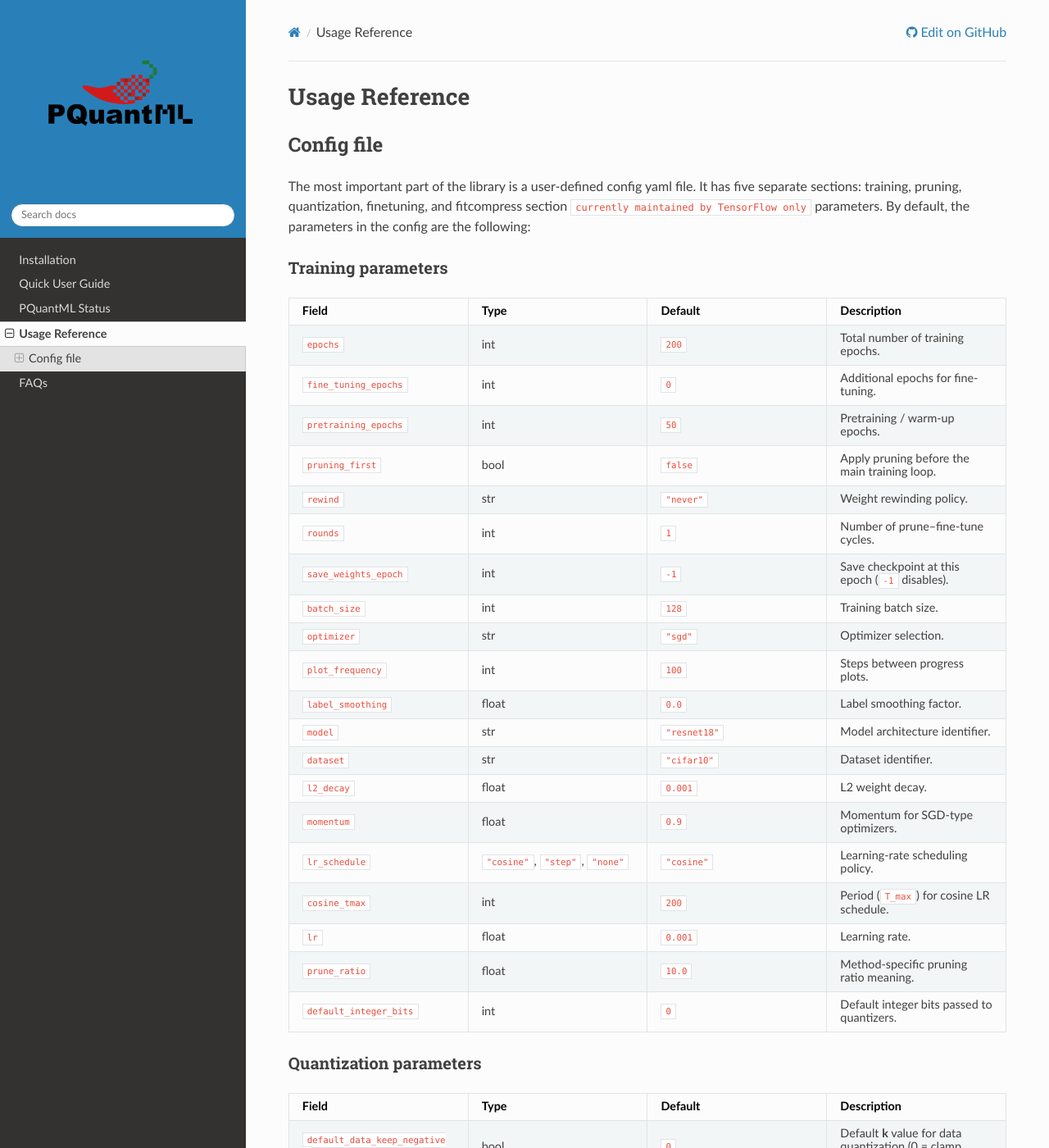
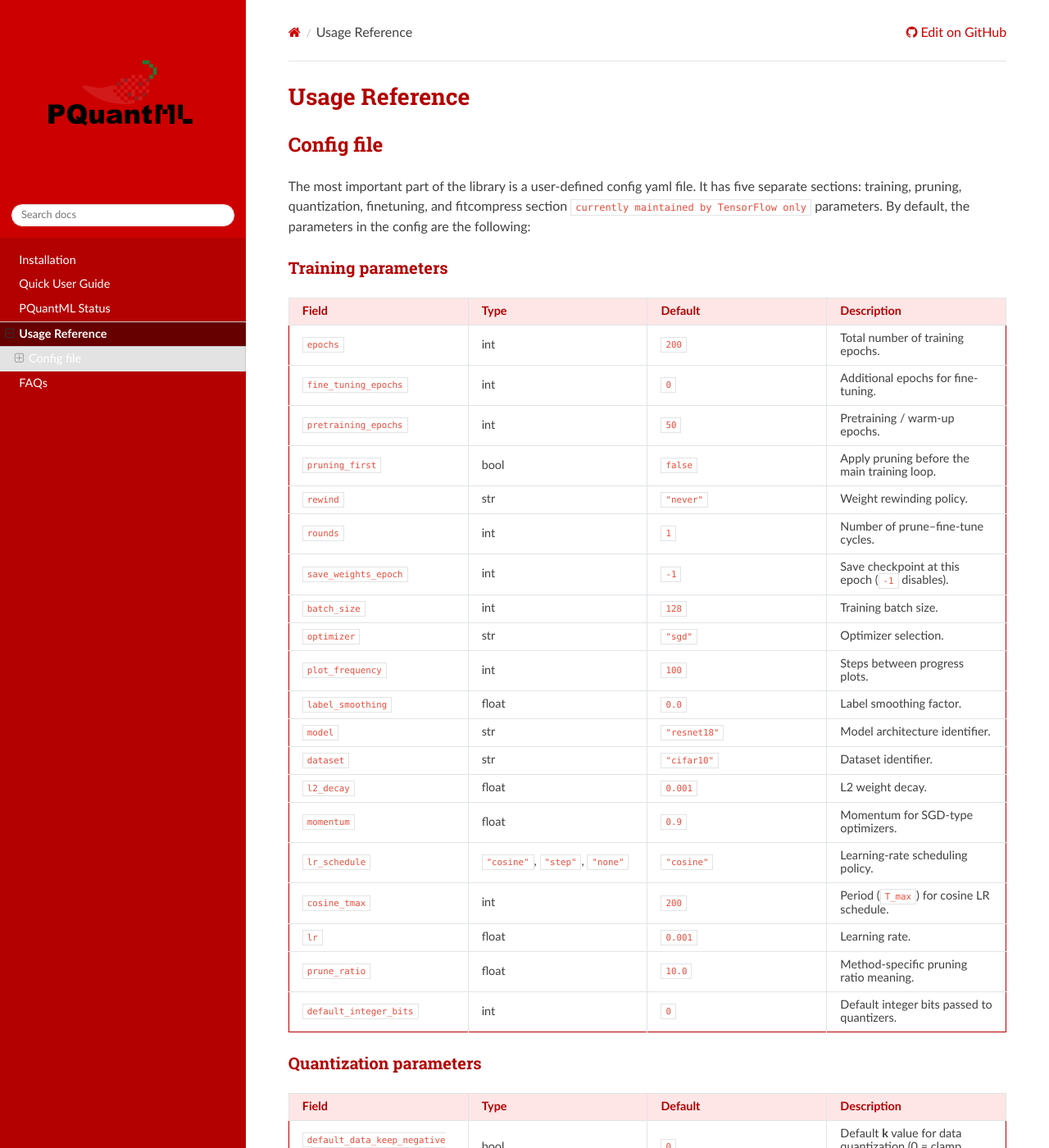
Before and after one commit to nroope/PQuant, a Sphinx documentation site: the page built from docs/source/reference.md, in a window 1280 px wide and 1400 px high. Shown: the whole window at 82% size. Built offline with Sphinx 7.4.7 and the Read the Docs theme 3.1.0, drawn with Linux system fonts in a browser that asks for light colours.

Commit message:
Update custom.css

```diff
--- a/docs/source/_static/custom.css
+++ b/docs/source/_static/custom.css
@@ -39,3 +39,75 @@
 .rst-content .topic {
     max-width: 2000px !important;
 }
+
+.wy-body-for-nav {
+    background-color: #ffffff !important;
+}
+
+.wy-nav-content {
+    background-color: #ffffff !important;
+    max-width: 1200px !important;
+}
+
+.wy-nav-side {
+    background-color: #b30000 !important;
+}
+.wy-side-nav-search {
+    background-color: #cc0000 !important;
+}
+
+.wy-side-nav-search input {
+    background-color: #ffffff !important;
+    border: 1px solid #cc0000 !important;
+    color: #000 !important;
+}
+
+.wy-menu-vertical a {
+    color: #ffffff !important;
+}
+
+.wy-menu-vertical a:hover {
+    background-color: #990000 !important;
+}
+
+.wy-menu-vertical li.current > a,
+.wy-menu-vertical li.toctree-l1.current > a {
+    background-color: #660000 !important;
+    color: #ffffff !important;
+}
+
+
+a {
+    color: #cc0000 !important;
+}
+
+a:hover {
+    color: #990000 !important;
+    text-decoration: underline;
+}
+
+h1, h2, h3, h4, h5, h6 {
+    color: #b30000 !important;
+}
+
+
+.rst-content table {
+    border-color: #b30000 !important;
+}
+
+.rst-content table th {
+    background-color: #ffe6e6 !important;
+    color: #b30000 !important;
+}
+
+.rst-content table td {
+    background-color: #ffffff !important;
+}
+
+.highlight {
+    border-left: 4px solid #cc0000 !important;
+}
+
+.wy-nav-top {
+    background-color: #b30000 !important;
+}
```
